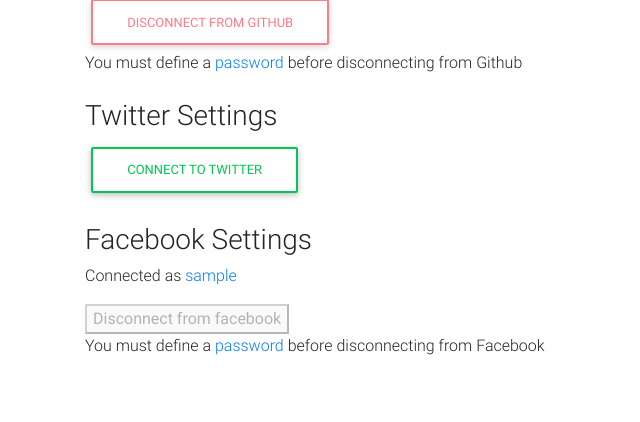
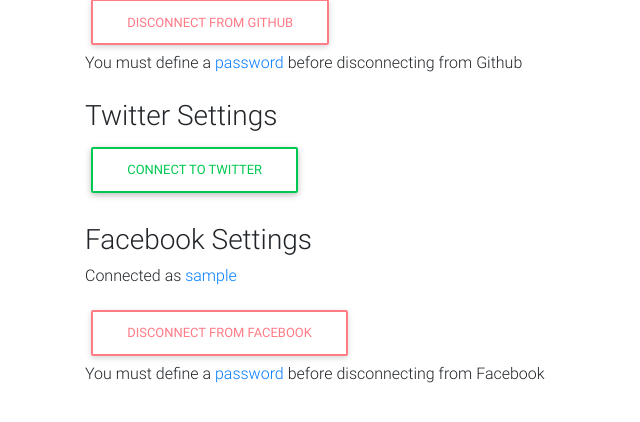
Before and after one commit to Alexmhack/django_oauth, a Django app: template templates/core/settings.html in a window 1280 px wide. Shown: the part 238-660 px from the top of the page, without its empty margins (0-640 px from the left). Run offline with Django 3.2, Linux system fonts and the light colour scheme; the template is opened without the code that fills it: most values are stand-ins (such as "Sample title", 1, 10 or a date in 2020); some libraries are stand-ins or nearby versions.

Commit message:
add btn classes to disconnect buttons

```diff
--- a/templates/core/settings.html
+++ b/templates/core/settings.html
@@ -49,7 +49,7 @@
 
 		{% else %}
 
-		<button type="submit" disabled>Disconnect from twitter</button>
+		<button type="submit" class="btn btn-outline-danger waves-effect" disabled>Disconnect from twitter</button>
 		<p>You must define a <a href="{% url 'password' %}">password</a> before disconnecting from Twitter</p>
 
 		{% endif %}
@@ -75,7 +75,7 @@
 
 		{% else %}
 
-		<button type="submit" disabled>Disconnect from facebook</button>
+		<button type="submit" class="btn btn-outline-danger waves-effect" disabled>Disconnect from facebook</button>
 		<p>You must define a <a href="{% url 'password' %}">password</a> before disconnecting from Facebook</p>
 
 		{% endif %}
```
